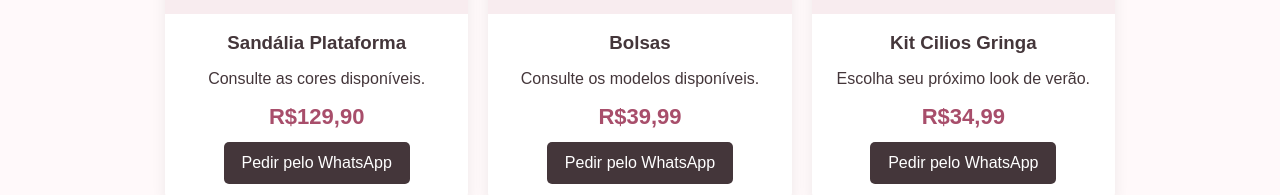
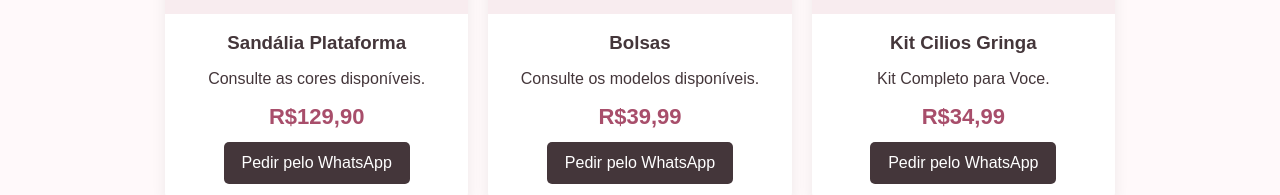
Before and after one commit to hericatelessoares32-a11y/laura-lua-online, a plain HTML site: page index.html in a window 1280 px wide. Shown: the part 530-725 px from the top of the page. Drawn offline with Linux system fonts and the light colour scheme.

Commit message:
Update index.html

```diff
--- a/index.html
+++ b/index.html
@@ -121,7 +121,7 @@
     <article class="card">
       <div class="foto"><span></span></div>
       <h3>Kit Cilios Gringa</h3>
-      <p>Escolha seu próximo look de verão.</p>
+      <p>Kit Completo para Voce.</p>
       <div class="preco">R$34,99</div>
       <a class="botao" href="https://wa.me/5527988562231?text=Oi!%20Quero%20ver%20os%20biqu%C3%ADnis%20da%20Laura%20Lua">
         Pedir pelo WhatsApp
```
